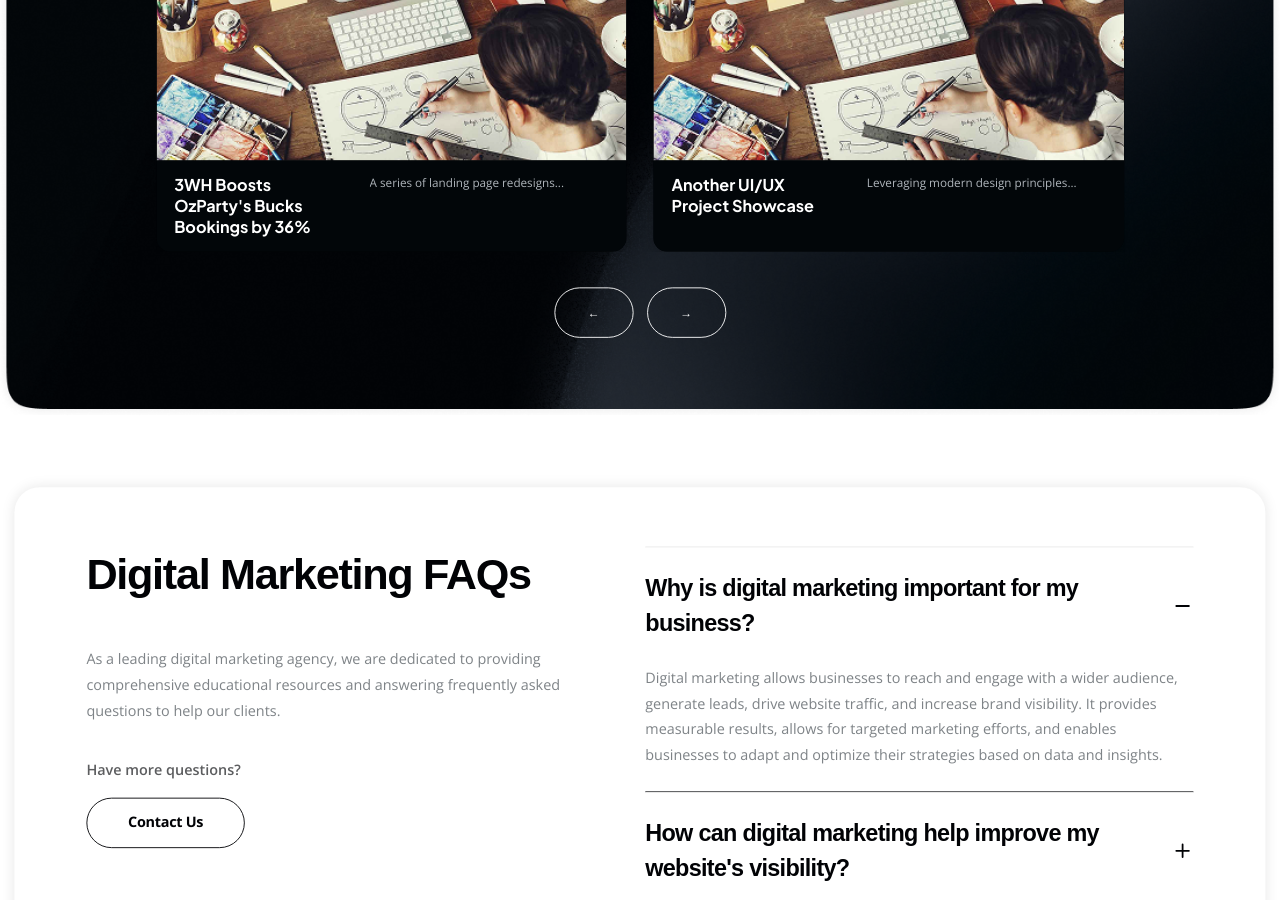
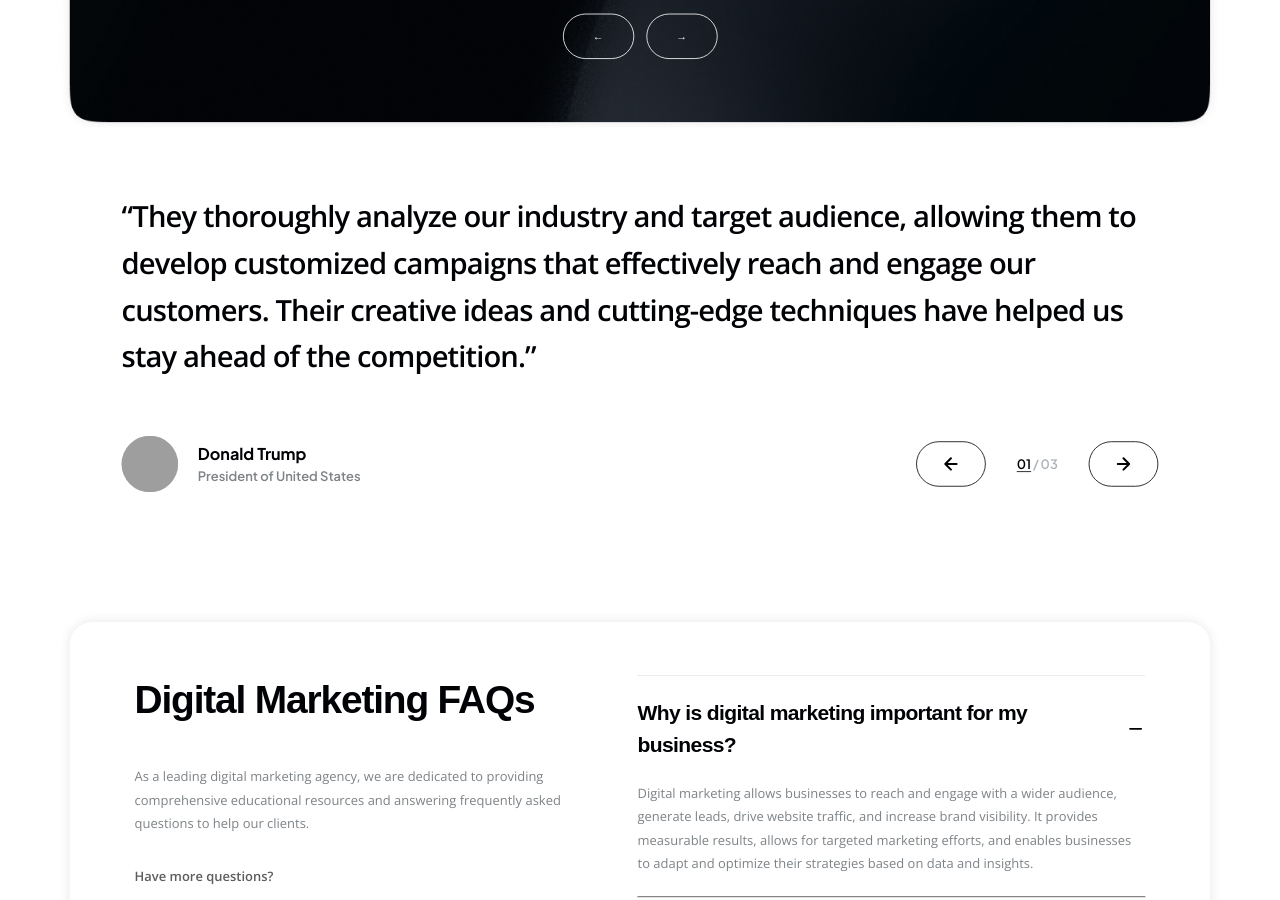
Before and after one commit to VityaAresov/VIKSProduction, a Next.js app in the folder viks_media-main/: page / in a window 1280 px wide. Shown: the part 1860-2760 px from the top of the page. Built offline with nearby package versions, Linux system fonts and the light colour scheme; grey boxes are pictures that could not be loaded; a web font is replaced by a local one.

Commit message:
Update page.tsx

```diff
--- a/viks_media-main/src/app/page.tsx
+++ b/viks_media-main/src/app/page.tsx
@@ -4,6 +4,7 @@
 import HeroSection from "@/components/layout/HeroSection";
 import ServicesSection from "@/components/Service/ServicesSection";
 import PortfolioSection from "@/components/Portfolio/PortfolioSection";
+import TestimonialSection from "@/components/Testimonial/TestimonialSection";
 import FaqSection from "@/components/FAQ/FaqSection";
 import BlogSection from "@/components/blog/BlogSection";
 import CtaSection from "@/components/CTA/CtaSection";
@@ -11,10 +12,11 @@ import CtaSection from "@/components/CTA/CtaSection";
 export default function HomePage() {
 
     return (
-        <div>
+        <div id="page-wrapper">
             <HeroSection/>
             <ServicesSection/>
             <PortfolioSection/>
+            <TestimonialSection/>
             <FaqSection/>
             <BlogSection/>
             <CtaSection/>
```
